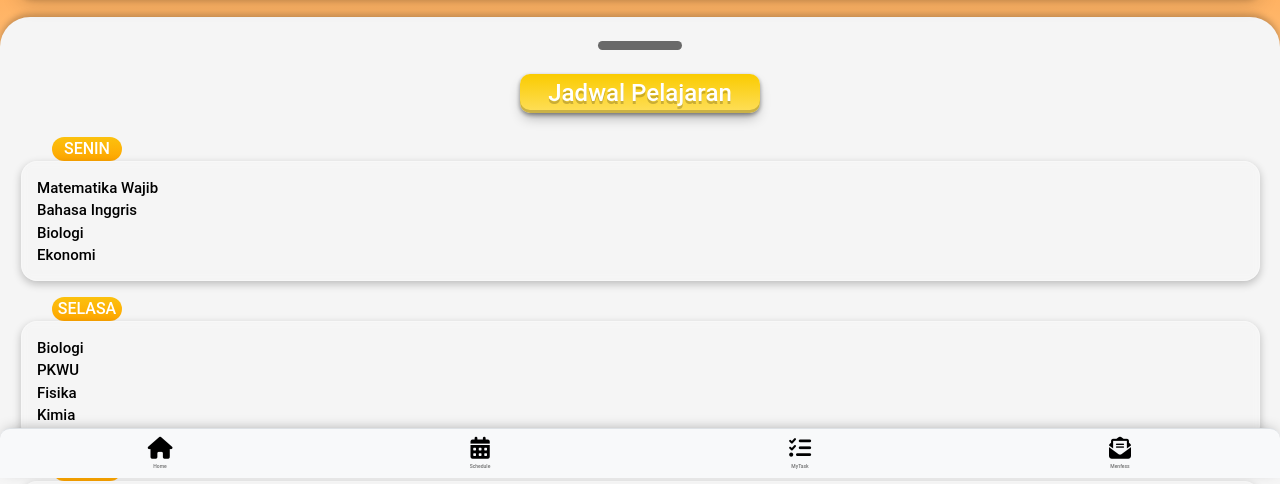
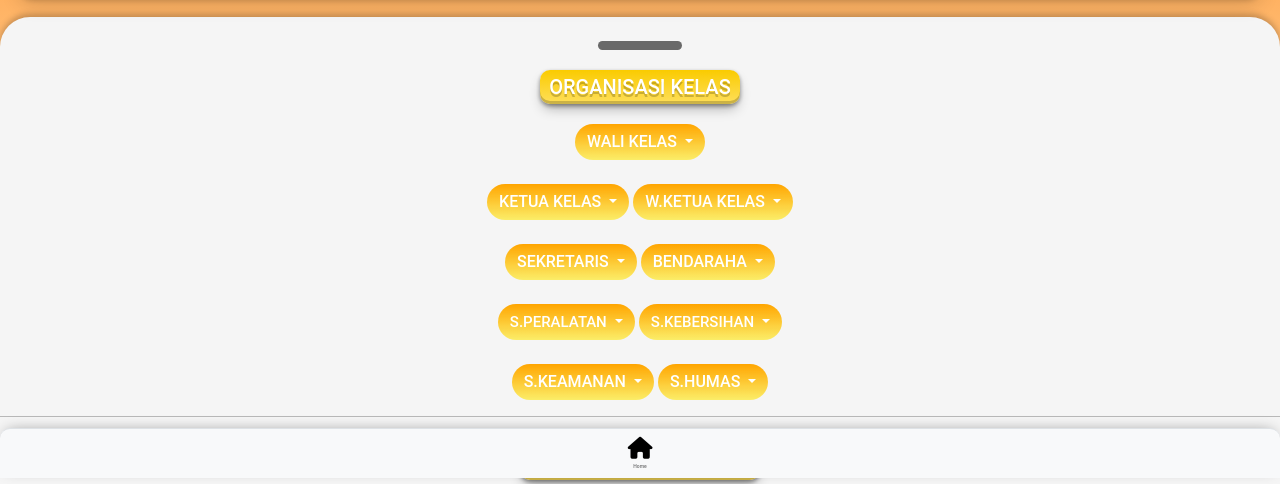
Before and after one commit to master-z33/webkelas, a plain HTML site: page index.html in a window 1280 px wide. Shown: the part 322-806 px from the top of the page. Drawn offline with nearby package versions, Linux system fonts and the light colour scheme; some packages are replaced by stand-ins of ours; a script that the page names is missing; a web font is replaced by a local one.

Commit message:
Add files via upload

```diff
--- a/index.html
+++ b/index.html
@@ -33,14 +33,17 @@
           <li class="nav-item">
             <a class="nav-link active" aria-current="page" href="#">Home</a>
           </li>
+                    <li class="nav-item">
+            <a class="nav-link" href="#">Organisasi kelas</a>
+          </li>
           <li class="nav-item">
             <a class="nav-link" href="#tarik">Jadwal Pelajaran</a>
           </li>
-          <li class="nav-item">
+                  <li class="nav-item">
             <a class="nav-link" href="#judul3">Jadwal Piket</a>
           </li>
           <li class="nav-item">
-            <a class="nav-link" href="#selasa">Info Tugas</a>
+            <a class="nav-link" href="#senin">Info Tugas</a>
           </li>
           <li class="nav-item">
             <a class="nav-link" href="#menfess">Menfess</a>
@@ -72,28 +75,101 @@
             <div class="text_icon">Home</div>
           </a>
         </li>
-        <li class="nav-item">
-          <a href="#tarik" class="nav-link"><i class="fa-solid fa-calendar-days"></i><br>
-            <div class="text_icon">Schedule</div>
-          </a>
-        </li>
-        <li class="nav-item">
-          <a href="#senin" class="nav-link"><i class="fa-solid fa-list-check"></i><br>
-            <div class="text_icon">MyTask</div>
-          </a>
-        </li>
-        <li class="nav-item">
-          <a href="#menfess" class="nav-link">
-            <i class="fa-solid fa-envelope-open-text"></i><br>
-            <div class="text_icon">Menfess</div>
-          </a>
-        </li>
       </ul>
     </nav>
   <div class="tarik" id="tarik">
     <br>
     <div class="garis_tarik"></div>
+<h4 id="judul7" data-aos="fade-up" data-aos-duration="800" data-aos-offset="20" style="font-size: 20px;">ORGANISASI KELAS</h4>
+    <center>
+      <div class="dropdown">
+        <button class="btn  dropdown-toggle" type="button" data-bs-toggle="dropdown" aria-expanded="false" id="Buttonj" data-aos="fade-up" data-aos-duration="600" data-aos-offset="25">
+          <span id="wl">WALI KELAS</span>
+        </button>
 
+        <ul class="dropdown-menu">
+          <li class="dropdown-item">MAYA MARLIANA IRAWAN S.Pd</li>
+        </ul>
+      </div>
+<br>
+<br>
+
+      <div class="dropdown">
+        <button class="btn dropdown-toggle" type="button" data-bs-toggle="dropdown" aria-expanded="false" id="Buttonj" data-aos="fade-up" data-aos-duration="600" data-aos-offset="25">
+          <span id="organisasi">KETUA KELAS</span>
+        </button>
+        <ul class="dropdown-menu">
+          <li class="dropdown-item">RAHMAT ABDUL ROJAK</li>
+        </ul>
+      </div>
+
+      <div class="dropdown">
+        <button class="btn  dropdown-toggle" type="button" data-bs-toggle="dropdown" aria-expanded="false" id="Buttonj" data-aos="fade-up" data-aos-duration="900" data-aos-offset="25">
+          <span id="rabu">W.KETUA KELAS</span>
+        </button>
+        <ul class="dropdown-menu">
+          <li class="dropdown-item">REFANI AMELIA</li>
+        </ul>
+      </div>
+<br><br>
+      <div class="dropdown">
+        <button class="btn  dropdown-toggle" type="button" data-bs-toggle="dropdown" aria-expanded="false" id="Buttonj" data-aos="fade-up" data-aos-duration="1100" data-aos-offset="25">
+          <span id="kamis">SEKRETARIS</span>
+        </button>
+        <ul class="dropdown-menu">
+                 <li class="dropdown-item">FERA WARDANI</li>
+          <li class="dropdown-item">LINTANG RAHAYU SAPUTRI</li>
+        </ul>
+      </div>
+
+      <div class="dropdown">
+        <button class="btn  dropdown-toggle" type="button" data-bs-toggle="dropdown" aria-expanded="false" id="Buttonj" data-aos="fade-up" data-aos-duration="900" data-aos-offset="25">
+          <span id="jumat">BENDARAHA</span>
+        </button>
+        <ul class="dropdown-menu">
+          <li class="dropdown-item">SUSAN KAFILA</li>
+          <li class="dropdown-item">FUJI AYU SANTIKA</li>
+        </ul>
+      </div>
+      <br><br>
+            <div class="dropdown">
+        <button class="btn  dropdown-toggle" type="button" data-bs-toggle="dropdown" aria-expanded="false" id="Buttonj" data-aos="fade-up" data-aos-duration="900" data-aos-offset="25">
+          <span id="rabu" style="font-size: 15px;">S.PERALATAN</span>
+        </button>
+        <ul class="dropdown-menu">
+          <li class="dropdown-item">MOH ZAENI SAHRUDIN</li>
+        </ul>
+      </div>
+            <div class="dropdown">
+        <button class="btn  dropdown-toggle" type="button" data-bs-toggle="dropdown" aria-expanded="false" id="Buttonj" data-aos="fade-up" data-aos-duration="900" data-aos-offset="25">
+          <span id="rabu" style="font-size: 15px;">S.KEBERSIHAN</span>
+        </button>
+        <ul class="dropdown-menu">
+          <li style="font-size: 14px">RAIHAN SABIAN ISMAIL</li>
+        </ul>
+      </div>
+      <br>
+      <br>
+            <div class="dropdown">
+        <button class="btn  dropdown-toggle" type="button" data-bs-toggle="dropdown" aria-expanded="false" id="Buttonj" data-aos="fade-up" data-aos-duration="900" data-aos-offset="25">
+          <span id="rabu">S.KEAMANAN</span>
+        </button>
+        <ul class="dropdown-menu">
+          <li class="dropdown-item">NURWINDAH RAHAYU</li>
+        </ul>
+      </div>
+            <div class="dropdown">
+        <button class="btn  dropdown-toggle" type="button" data-bs-toggle="dropdown" aria-expanded="false" id="Buttonj" data-aos="fade-up" data-aos-duration="900" data-aos-offset="25">
+          <span id="rabu">S.HUMAS</span>
+        </button>
+        <ul class="dropdown-menu">
+          <li style="font-size: 15px">NABILA RAMADHANI</li>
+        </ul>
+      </div>
+    </center>
+
+
+    <hr>
     <h4 style="margin: 1em auto 1em; width: 10em; " id="judul1" data-aos="fade-up" data-aos-duration="1000" data-aos-offset="5">Jadwal Pelajaran</h4>
 
     <ul data-aos="fade-up" data-aos-duration="1000" data-aos-offset="15">
@@ -243,7 +319,7 @@
     <center>
 
 <div class="atur_box">
-        <div class="box_project" id="box5" data-aos="fade-up" data-aos-duration="800" data-aos-offset="25"><b>PAI : </b><br>
+        <div class="box_project" id="box7" data-aos="fade-up" data-aos-duration="800" data-aos-offset="25"><b>PAI : </b><br>
           <div class="this_week">
             This Week's assignment
             <button onclick="pai()" id="tugas_button">
@@ -271,7 +347,7 @@
           </div>
         </div>
 
-        <div class="box_project" id="box4" data-aos="fade-up" data-aos-duration="800" data-aos-offset="25"><b>Matematika Wajib : </b><br>
+        <div class="box_project" id="box7" data-aos="fade-up" data-aos-duration="800" data-aos-offset="25"><b>Matematika Wajib : </b><br>
           <div class="this_week">
             This Week's assignment
             <button onclick="matwa()" id="tugas_button">
```
